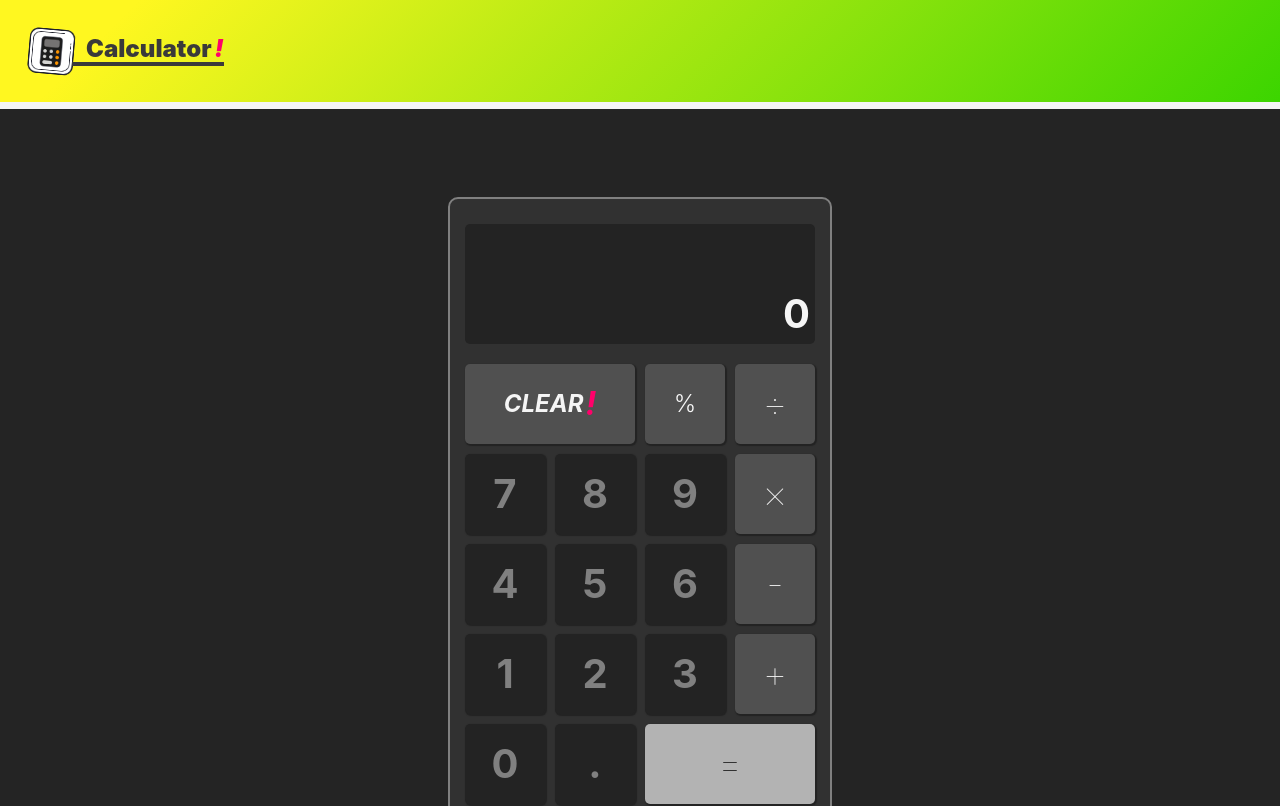
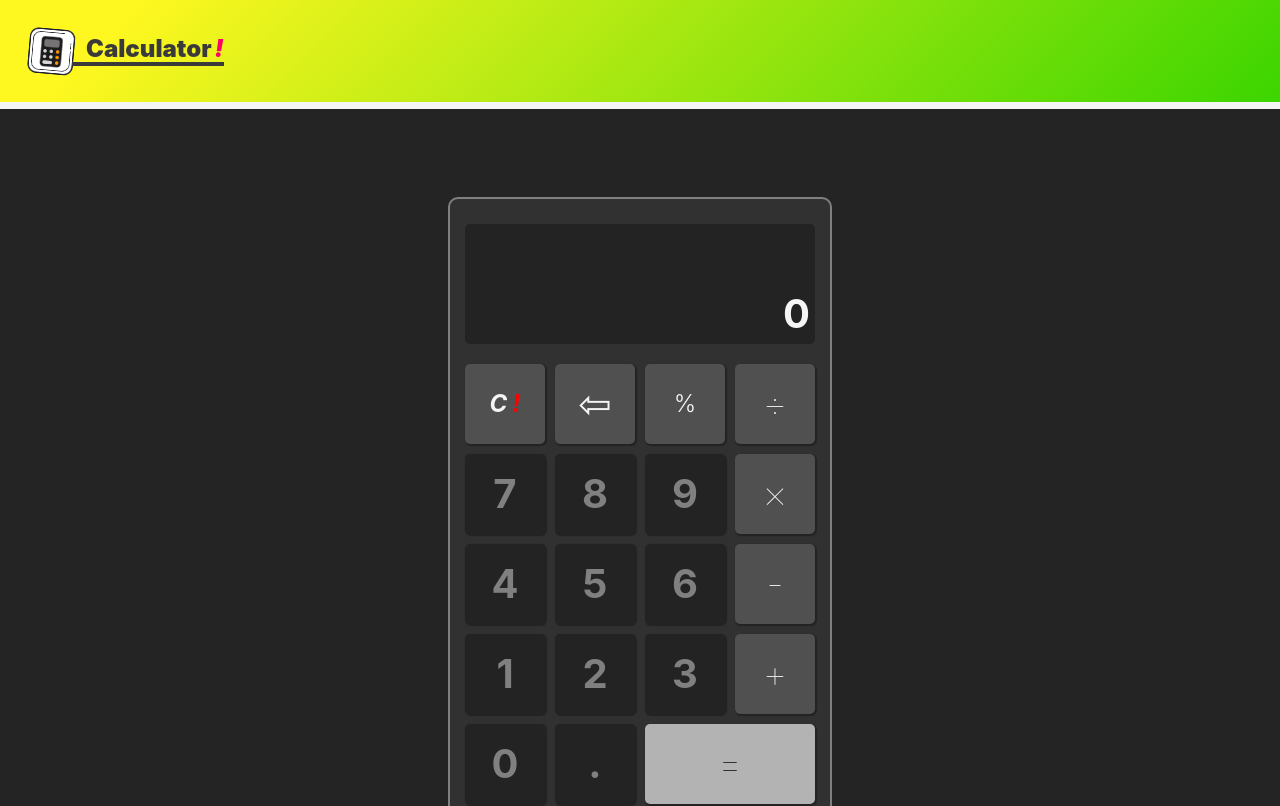
Before and after one commit to escuderoemanuel/Calculator, a React (Vite) app: page / in a window 1280 px wide. Shown: the top 806 px of the page. Built offline with nearby package versions, Linux system fonts and the light colour scheme.

Commit message:
Btn recoil working!

```diff
--- a/src/components/Main/Clear/Clear.css
+++ b/src/components/Main/Clear/Clear.css
@@ -3,7 +3,7 @@
   display: flex;
   justify-content: center;
   align-items: center;
-  width: 170px;
+  width: 80px;
   border-radius: 5px;
   text-transform: uppercase;
   font-size: x-large;
@@ -19,9 +19,9 @@
 
 .clear::after {
   content: '!';
-  font-size: xx-large;
-  margin-left: 2px;
-  color: rgb(255, 0, 106);
+  font-size: x-large;
+  margin-left: 5px;
+  color: rgb(255, 0, 0);
 }
 
 .clear:hover {
@@ -37,7 +37,7 @@
 @media screen and (max-width: 700px) {
   .clear {
     height: 60px;
-    width: 130px;
+    width: 60px;
     margin: 0 5px;
   }
 }
--- a/src/components/Main/Main.jsx
+++ b/src/components/Main/Main.jsx
@@ -9,6 +9,7 @@ import {
   multiplication,
   division,
   percentage,
+  recoil,
 } from '../../logic/logicMath';
 
 export const Main = () => {
@@ -29,14 +30,20 @@ export const Main = () => {
     setResult(0);
   };
 
-  // Función equalFn para realizar operaciones matemáticas
+  // Recoil
+  const recoilNumber = () => {
+    setInput(recoil);
+  };
+
+  // equalFn to realize math operations
   const equalFn = () => {
     if (input) {
-      const parts = input.split(/([\+\-\×\%\÷])/); // Divide la entrada en números y operadores
+      // These signs divide the operation
+      const parts = input.split(/([+\-×%÷])/);
       const numbers = [];
       const operators = [];
 
-      // Separa los números y operadores
+      // Separate numbers and operators
       for (let part of parts) {
         part = part.trim();
         if (
@@ -57,7 +64,7 @@ export const Main = () => {
         return;
       }
 
-      // Realiza las operaciones matemáticas
+      // It does the math operations
       let result = numbers[0];
 
       for (let i = 0; i < operators.length; i++) {
@@ -78,9 +85,9 @@ export const Main = () => {
           ) {
             alert(result);
             return;
-          } else if (operator === '%') {
-            result = percentage(result, nextNumber);
           }
+        } else if (operator === '%') {
+          result = percentage(result, nextNumber);
         }
       }
 
@@ -98,7 +105,8 @@ export const Main = () => {
             <Display input={input} result={result} />
           </div>
           <div className='row'>
-            <Clear handleClick={clearDisplay}>Clear</Clear>
+            <Clear handleClick={clearDisplay}>C</Clear>
+            <Button handleClick={recoilNumber}>⇦</Button>
             <Button handleClick={addInput}>%</Button>
             <Button handleClick={addInput}>÷</Button>
           </div>
--- a/src/logic/logicMath.js
+++ b/src/logic/logicMath.js
@@ -1,25 +1,25 @@
 // Add function
 export function add(...numbers) {
-  const finalRessult = numbers.reduce((result, number) => result + number, 0);
-  return finalRessult.toFixed(2);
+  const finalResult = numbers.reduce((result, number) => result + number, 0);
+  return Number.isInteger(finalResult) ? finalResult : finalResult.toFixed(2);
 }
 
 // Subtraction function
 export function subtraction(...numbers) {
   if (numbers.length >= 2) {
-    const finalRessult = numbers.reduce((result, number) => result - number);
-    return finalRessult.toFixed(2);
+    const finalResult = numbers.reduce((result, number) => result - number);
+    return Number.isInteger(finalResult) ? finalResult : finalResult.toFixed(2);
   } else {
-    const finalRessult = numbers.reduce((result, number) => result - 0);
-    return finalRessult.toFixed(2);
+    const finalResult = numbers.reduce((result, number) => result - 0);
+    return Number.isInteger(finalResult) ? finalResult : finalResult.toFixed(2);
   }
 }
 
 // Division function
 export function division(...numbers) {
   if (numbers.length >= 2) {
-    const finalRessult = numbers.reduce((result, number) => result / number);
-    return finalRessult.toFixed(2);
+    const finalResult = numbers.reduce((result, number) => result / number);
+    return Number.isInteger(finalResult) ? finalResult : finalResult.toFixed(2);
   } else if (numbers.includes(0)) {
     return 'You cannot calculate the division with zero';
   } else {
@@ -29,30 +29,14 @@ export function division(...numbers) {
 
 // Multiplication function
 export function multiplication(...numbers) {
-  const finalRessult = numbers.reduce((result, number) => result * number);
-  return finalRessult.toFixed(2);
-}
-
-// Resto function
-export function rest(...numbers) {
-  if (numbers.length < 2) {
-    return 'Two numbers are required to calculate the remainder.';
-  }
-  if (numbers.includes(0)) {
-    return 'You cannot calculate the remainder with zero.';
-  }
-  const [firstNumber, ...restNumbers] = numbers;
-  const finalRessult = restNumbers.reduce(
-    (result, number) => rest % number,
-    firstNumber
-  );
-  return finalRessult.toFixed(2);
+  const finalResult = numbers.reduce((result, number) => result * number);
+  return Number.isInteger(finalResult) ? finalResult : finalResult.toFixed(2);
 }
 
 // Percentage function
 export function percentage(number, percentage) {
-  const finalRessult = (number * percentage) / 100;
-  return finalRessult.toFixed(2);
+  const finalResult = (number * percentage) / 100;
+  return Number.isInteger(finalResult) ? finalResult : finalResult.toFixed(2);
 }
 
 // Change Sign function
@@ -63,3 +47,8 @@ export function changeSign() {
     display.value = newValue;
   }
 }
+
+//  Recoil Btn
+export function recoil(numbers) {
+  return numbers.slice(0, -1);
+}
```
